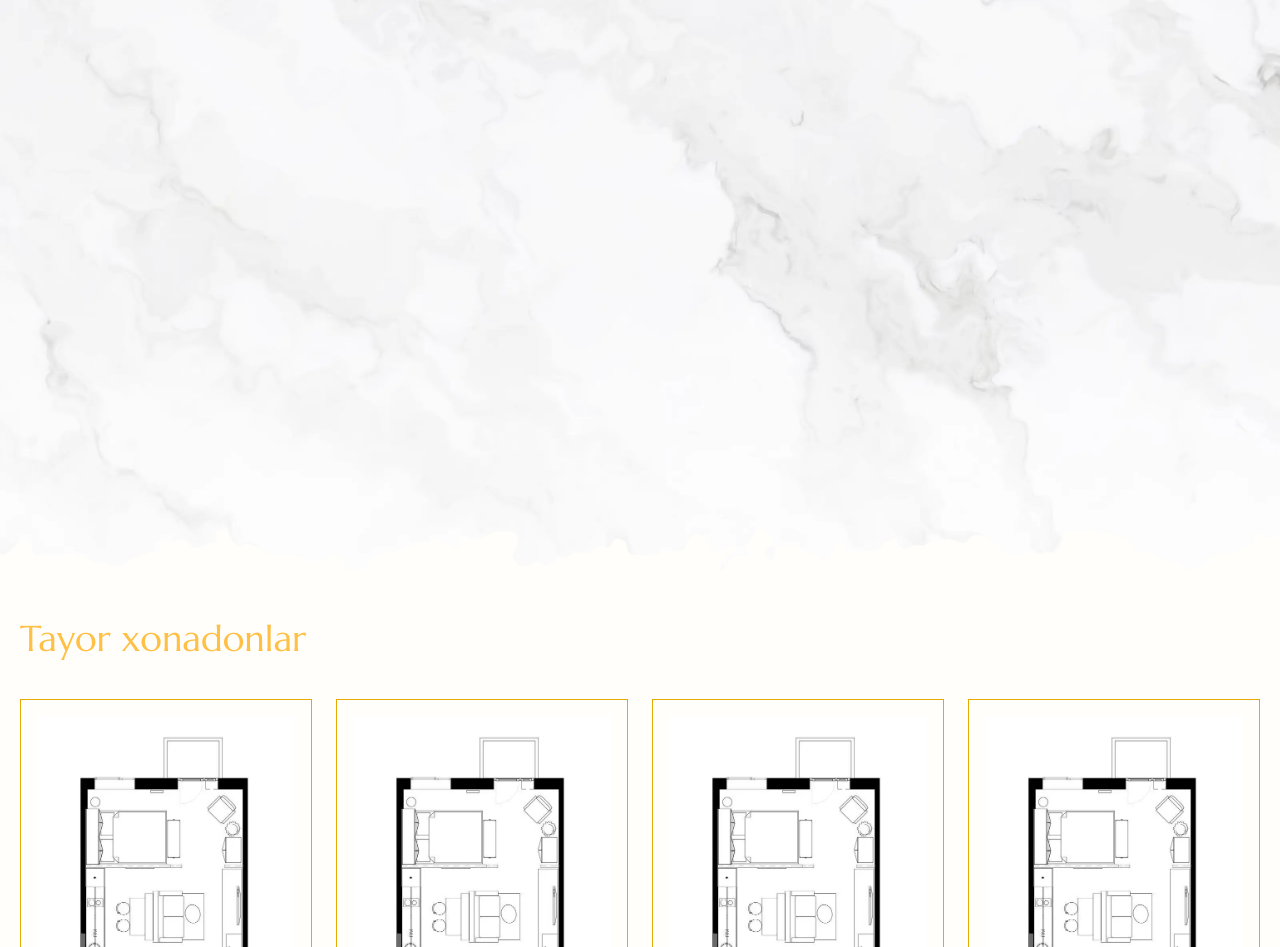
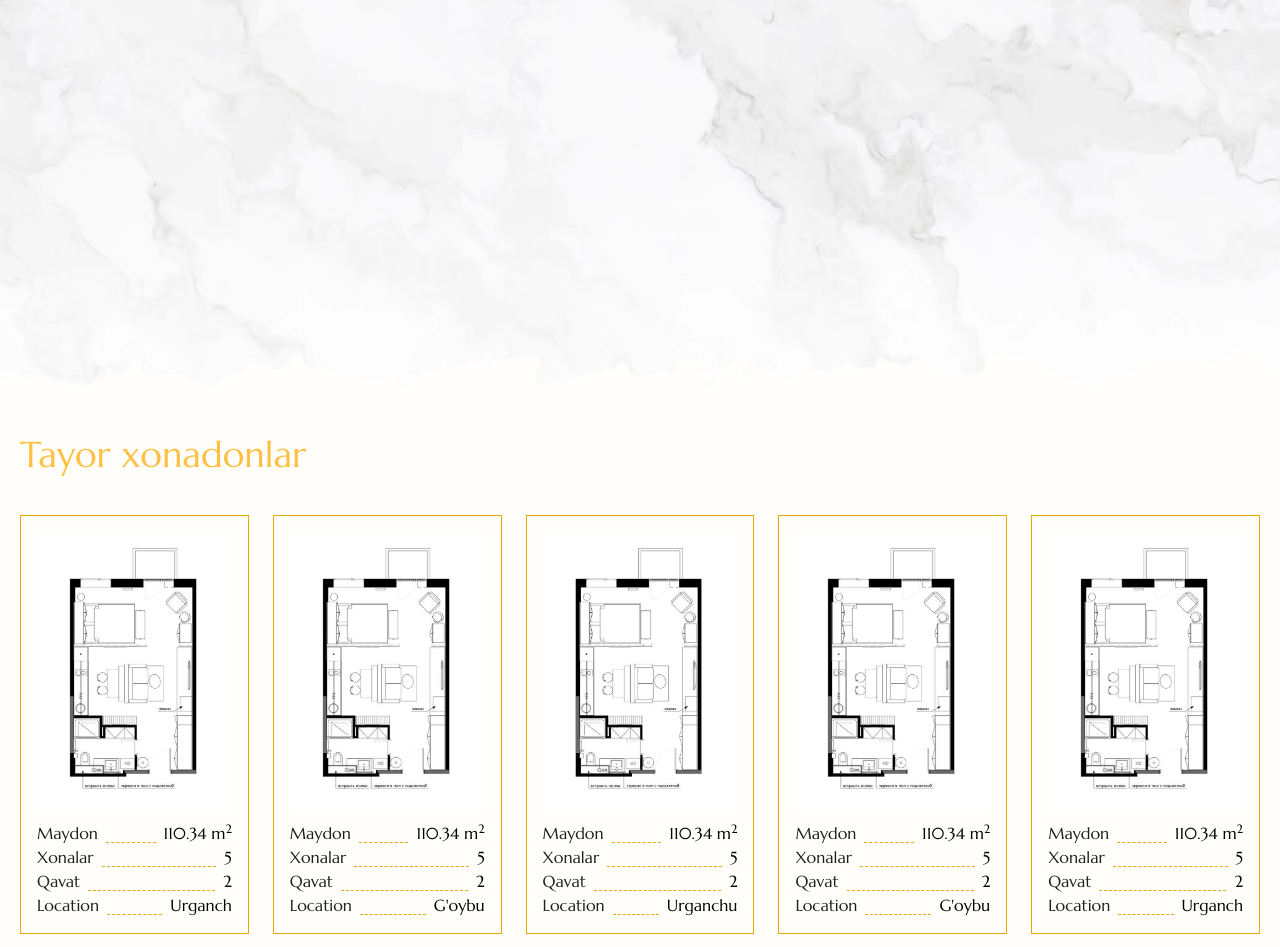
Before and after one commit to mayklweb/bunyodhouse, a React (Vite) app: page / in a window 1280 px wide. Shown: the part 1285-2232 px from the top of the page. Built offline with nearby package versions, Linux system fonts and the light colour scheme.

Commit message:
projects

```diff
--- a/src/sections/about/index.jsx
+++ b/src/sections/about/index.jsx
@@ -46,25 +46,25 @@ function About() {
             </h1>
           </div>
           <div className="con w-full mt-6 lg:mt-10 flex justify-start">
-            <h3 className="split w-5/6 md:w-3/4 text-base xs:text-lg md:text-2xl lg:text-4xl xl:text-5xl  mt-2 font-normal text-justify ">
+            <h3 className="split w-5/6 md:w-3/4 text-base xs:text-lg md:text-2xl lg:text-3xl xl:text-4xl mt-2 font-normal text-justify ">
               "Bunyod House" qurilish firmasi Xorazm viloyatida 2019-yilda
               tashkil topgan.
             </h3>
           </div>
           <div className="con w-full mt-6 lg:mt-10 flex justify-end md:justify-center">
-            <h3 className="split w-[84%] xs:w-5/6 md:w-3/4 text-base xs:text-lg md:text-2xl lg:text-4xl xl:text-5xl mt-2 font-normal text-end md:text-justify">
+            <h3 className="split w-[84%] xs:w-5/6 md:w-3/4 text-base xs:text-lg md:text-2xl lg:text-3xl xl:text-4xl mt-2 font-normal text-end md:text-justify">
               Faoliyatimizning birinchi kunlaridan boshlab biz mijozlarimizga
               yuqori sifatli uylarni taqdim qilib kelmoqdamiz.
             </h3>
           </div>
           <div className="con w-full mt-6 lg:mt-10 flex justify-start md:justify-evenly">
-            <h3 className="split w-3/4 xs:w-5/6 md:w-[54%] text-base xs:text-lg md:text-2xl lg:text-4xl xl:text-5xl mt-2 font-normal text-justify">
+            <h3 className="split w-3/4 xs:w-5/6 md:w-[54%] text-base xs:text-lg md:text-2xl lg:text-3xl xl:text-4xl mt-2 font-normal text-justify">
               Bizning uylar o'zining yuqori did va sifat bilan qurilganligi
               sababli boshqalardan ajralib turadi.
             </h3>
           </div>
           <div className="con w-full mt-6 lg:mt-10 flex justify-end">
-            <h3 className="split w-[84%] xs:w-4/5 md:w-[62%] text-base xs:text-lg md:text-2xl lg:text-4xl xl:text-5xl mt-2 font-normal text-end md:text-justify">
+            <h3 className="split w-[84%] xs:w-4/5 md:w-[62%] text-base xs:text-lg md:text-2xl lg:text-3xl xl:text-4xl mt-2 font-normal text-end md:text-justify">
               Endilikda siz ham uy sotib olishga buyurtma berishingiz mumkin.
               Yuqori sifat va arzon narxlar faqat bizda!
             </h3>
--- a/src/sections/info/index.jsx
+++ b/src/sections/info/index.jsx
@@ -6,8 +6,6 @@ import SplitText from "gsap/SplitText";
 gsap.registerPlugin(ScrollTrigger, SplitText);
 
 function Info() {
-  const sectionRef = useRef(null);
-
   useEffect(() => {
     // SplitText animation
     document.fonts.ready.then(() => {
@@ -23,8 +21,8 @@ function Info() {
           return gsap.from(self.lines, {
             scrollTrigger: {
               trigger: self.lines[0],
-              start: "top 60%",
-              end: "center top",
+              start: "top 80%",
+              end: "center center",
               scrub: 3,
               toggleActions: "none none none none",
             },
@@ -41,11 +39,11 @@ function Info() {
 
   return (
     <section>
-      <div className="scene py-10" ref={sectionRef}>
-        <div className="container py-20 bg-[url('/house-3.svg')] bg-no-repeat bg-left-bottom bg-[length:100%_50%] lg:bg-[length:60%_100%]">
+      <div className="scene py-10">
+        <div className="container py-20 bg-[url('/house-1.svg')] bg-no-repeat bg-right-bottom bg-[length:100%_50%] lg:bg-[length:90%_100%]">
           <h1 className="text-4xl text-[#FFC045] ">Info</h1>
 
-          <div className="con flex flex-col gap-14 items-end mt-10">
+          <div className="con flex flex-col gap-14  mt-10">
             <div className="con w-full lg:w-2/4 flex gap-2 md:gap-4">
               <h1 className="text text-[#FFC045] text-xl md:text-xl lg:text-4xl">
                 01.
--- a/src/sections/project/index.jsx
+++ b/src/sections/project/index.jsx
@@ -30,7 +30,7 @@ function Project() {
       id: 1,
       image: "/project.webp",
       area: "110.34 m2",
-      location: "Urganch, G'oybu",
+      location: "Urganch",
       year: "2023",
       type: "House",
       room: 4,
@@ -39,7 +39,7 @@ function Project() {
       id: 1,
       image: "/project.webp",
       area: "110.34 m2",
-      location: "Urganch, G'oybu",
+      location: "G'oybu",
       year: "2023",
       type: "House",
       room: 4,
@@ -48,7 +48,7 @@ function Project() {
       id: 1,
       image: "/project.webp",
       area: "110.34 m2",
-      location: "Urganch, G'oybu",
+      location: "Urganchu",
       year: "2023",
       type: "House",
       room: 4,
@@ -57,7 +57,7 @@ function Project() {
       id: 1,
       image: "/project.webp",
       area: "110.34 m2",
-      location: "Urganch, G'oybu",
+      location: " G'oybu",
       year: "2023",
       type: "House",
       room: 4,
@@ -66,7 +66,7 @@ function Project() {
       id: 1,
       image: "/project.webp",
       area: "110.34 m2",
-      location: "Urganch, G'oybu",
+      location: "Urganch",
       year: "2023",
       type: "House",
       room: 4,
@@ -77,37 +77,39 @@ function Project() {
     <div>
       <div className="container">
         <h1 className="text-4xl text-[#FFC045]">Tayor xonadonlar</h1>
-        <div className="grid grid-cols-2 lg:grid-cols-4 gap-3 md:gap-6 py-10">
+        <div className="grid grid-cols-2 lg:grid-cols-5 gap-3 md:gap-6 py-10">
           {data.map((item, i) => (
             <div
               key={i}
-              className={`card ${i + 1 > 4 && "hidden"} w-full p-4 border border-[#e8a900] flex flex-col gap-5`}
+              className={`card ${
+                i > 4 && "hidden"
+              } w-full p-2 md:p-4 border border-[#e8a900] flex flex-col gap-2`}
             >
-              <div>
-                <img src={item.image} alt="" />
+              <div className="">
+                <img className="" src={item.image} alt="" />
               </div>
               <div>
-                <div className="flex gap-2">
+                <div className="flex gap-2 text-sm md:text-base">
                   <p className="text-[#1e1e1e]">Maydon</p>
-                  <span className="mb-[1%] flex flex-auto border-b border-[#e8a900] border-dashed"></span>
+                  <span className="mb-[2%] md:mb-[1%] flex flex-auto border-b border-[#e8a900] border-dashed"></span>
                   <p>
                     110.34 m<sup>2</sup>
                   </p>
                 </div>
-                <div className="flex gap-2">
+                <div className="flex gap-2 text-sm md:text-base">
                   <p className="text-[#1e1e1e]">Xonalar</p>
-                  <span className="mb-[1%] flex flex-auto border-b border-[#e8a900] border-dashed"></span>
+                  <span className="mb-[2%] md:mb-[1%] flex flex-auto border-b border-[#e8a900] border-dashed"></span>
                   <p>5</p>
                 </div>
 
-                <div className="flex gap-2">
+                <div className="flex gap-2 text-sm md:text-base">
                   <p className="text-[#1e1e1e]">Qavat</p>
-                  <span className="mb-[1%] flex flex-auto border-b border-[#e8a900] border-dashed"></span>
+                  <span className="mb-[2%] md:mb-[1%] flex flex-auto border-b border-[#e8a900] border-dashed"></span>
                   <p>2</p>
                 </div>
-                <div className="flex gap-2">
+                <div className="flex gap-2 text-sm md:text-base">
                   <p className="text-[#1e1e1e]">Location</p>
-                  <span className="mb-[1%] flex flex-auto border-b border-[#e8a900] border-dashed"></span>
+                  <span className="mb-[2%] md:mb-[1%] flex flex-auto border-b border-[#e8a900] border-dashed"></span>
                   <p>{item.location}</p>
                 </div>
               </div>
```
Also changed, not shown: public/house-1.svg.
